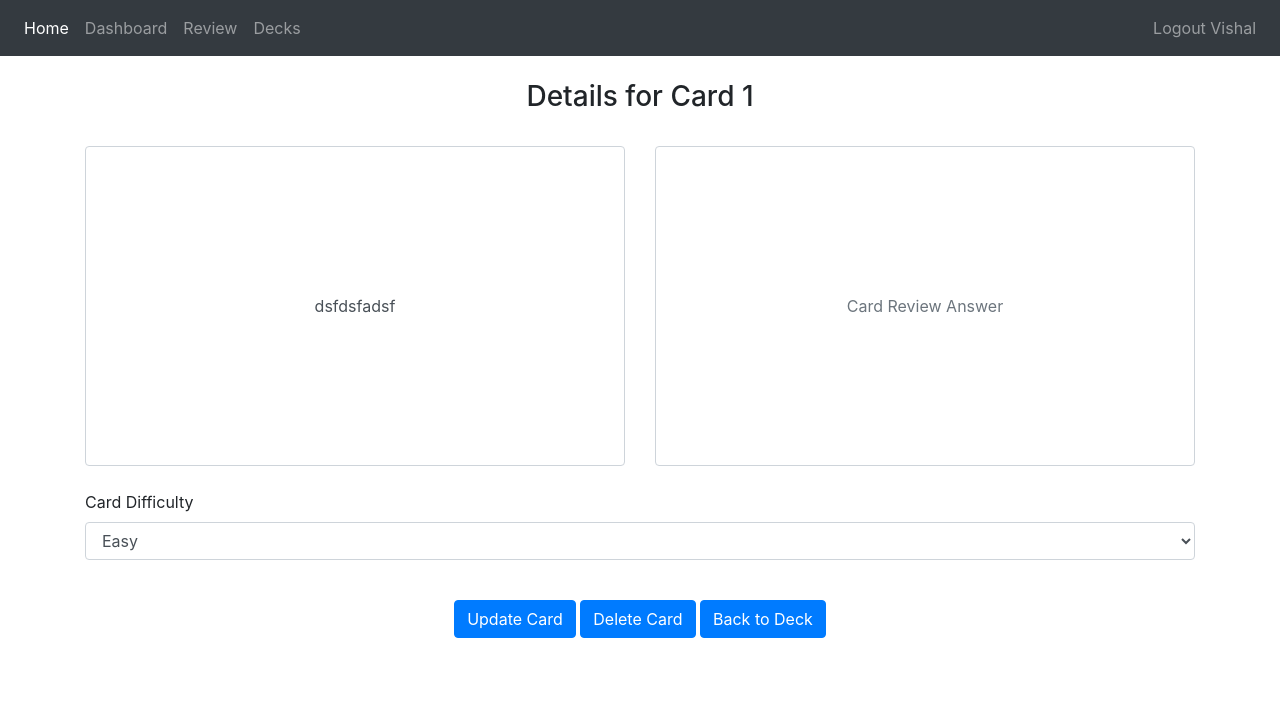
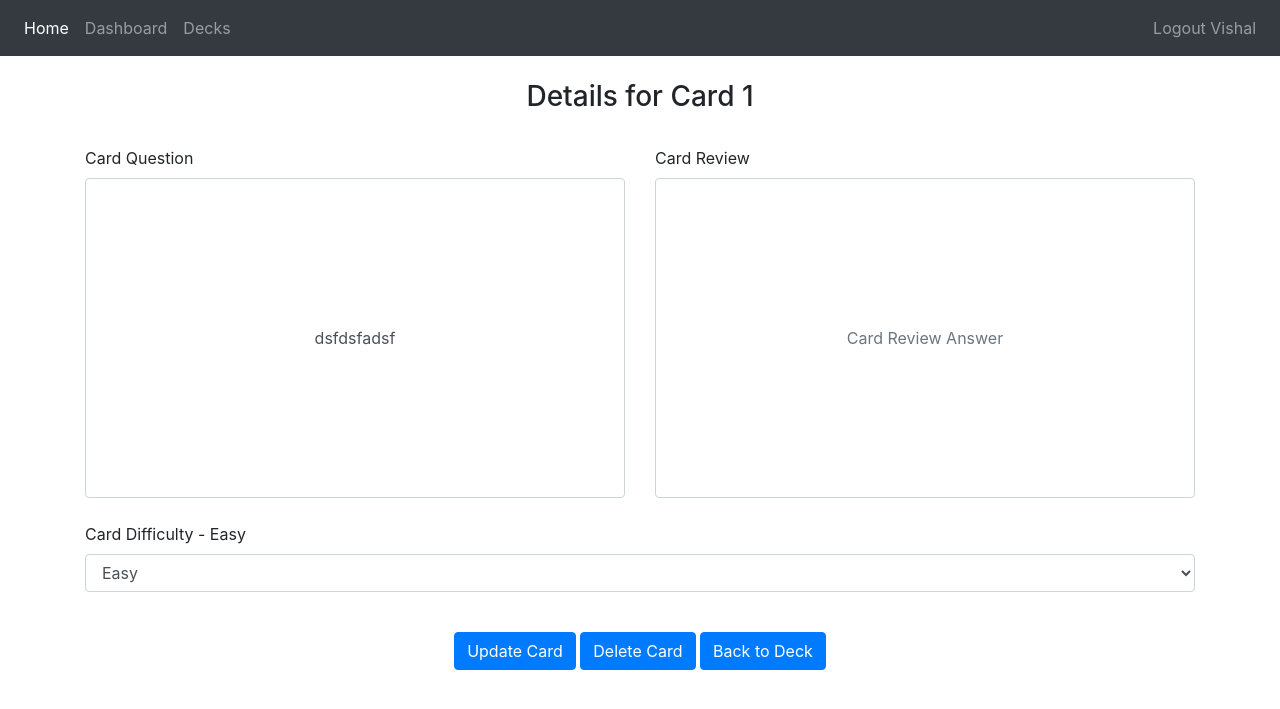
Before and after one commit to vishalkumarprasad/FlashCardApp, a Flask app: page /decks/1/cards/1 in a window 1280 px wide. Shown: the top 709 px of the page. Run offline with Flask 2, Linux system fonts and the light colour scheme; a user stored in the database is signed in; data comes from the database, SQL or seed files in the repository; both versions use the stored data as it was after the commit; some libraries are stand-ins or nearby versions.

Commit message:
second commit

```diff
--- a/flashapp/controller.py
+++ b/flashapp/controller.py
@@ -1,7 +1,6 @@
 from flask import Blueprint, render_template, flash, request, jsonify
 from flask_login import login_required, current_user
 from flashapp.database import db, User, Card, Deck
-from sqlalchemy import and_
 import json
 
 views = Blueprint('views', __name__)
@@ -16,8 +15,17 @@ def home():
 @views.route('/dashboard')
 @login_required
 def dashboard():
-    deck=0
-    return render_template('dashboard.html', user=current_user, deck=deck)
+    dict_final_score = {}
+    for deck in current_user.decks:
+        tot_score = full_tot_score = 0
+        for card in deck.cards:
+            ind_score = score_calc(card.score, card.diff_level)
+            tot_score += ind_score
+            full_ind_score = score_calc(1, card.diff_level)
+            full_tot_score += full_ind_score
+        final_score = str(tot_score)+'/'+str(full_tot_score)
+        dict_final_score[deck] = final_score
+    return render_template('dashboard.html', user=current_user, score=dict_final_score)
 
 
 @views.route('/decks', methods=['GET', 'POST'])
@@ -99,7 +107,7 @@ def card_creation(deck_id):
 @views.route('/decks/<deck_id>/cards/<card_id>', methods=['GET', 'POST'])
 @login_required
 def card_details(deck_id, card_id):
-    card = Card.query.filter_by(card_id=card_id).all()
+    card = Card.query.filter_by(card_id=card_id).first()
 
     if request.method == 'POST':
         new_card_ques = request.form.get('card-ques')
@@ -132,3 +140,9 @@ def delete_card():
         db.session.commit()
         flash('Card deleted.', category='success')
     return jsonify({})
+
+
+def score_calc(score, diff_level):
+    score_dict = {'Easy': 1, 'Medium': 2, 'Difficult': 3}
+    cum_score = score_dict.get(diff_level)*score
+    return cum_score
--- a/flashapp/templates/base.html
+++ b/flashapp/templates/base.html
@@ -39,11 +39,6 @@
             <li class="nav-item">
                 {% if user.is_authenticated %}
                 <a class="nav-link" href="/dashboard">Dashboard</a>
-                {% endif %}
-            </li>
-            <li class="nav-item">
-                {% if user.is_authenticated %}
-                <a class="nav-link" href="/review">Review</a>
                 {% endif %}
             </li>
             <li class="nav-item">
--- a/flashapp/templates/card_details.html
+++ b/flashapp/templates/card_details.html
@@ -1,37 +1,41 @@
 {% extends "base.html" %} {% block title %}Card Details{% endblock %} {% block content
 %}
 <form method="POST">
-  <h3 align="center">Details for Card {{ card[0].card_id }}</h3>
+  <h3 align="center">Details for Card {{ card.card_id }}</h3>
     <br />
 
   <div class="row">
+
     <div class="col">
-      <input type="text" style="height:20rem" class="form-control text-center" placeholder="Card Question" id="card-ques" name="card-ques" value="{{ card[0].card_ques }}">
+        <label for="exampleFormControlSelect1">Card Question</label>
+      <input type="text" style="height:20rem" class="form-control text-center" placeholder="Card Question" id="card-ques" name="card-ques" value="{{ card.card_ques }}">
     </div>
+
     <div class="col">
-      <input type="text" style="height:20rem" class="form-control text-center" placeholder="Card Review Answer" id="card-ans" name="card-ans" value="{{ card[0].card_ans }}">
+        <label for="exampleFormControlSelect1">Card Review</label>
+      <input type="text" style="height:20rem" class="form-control text-center" placeholder="Card Review Answer" id="card-ans" name="card-ans" value="{{ card.card_ans }}">
     </div>
   </div>
 
     <br />
 <div class="form-group">
-    <label for="exampleFormControlSelect1">Card Difficulty</label>
-    <select class="form-control" id="card-diff" name="card-diff" value="{{ card[0].card_ques }}">
+    <label for="exampleFormControlSelect1">Card Difficulty - {{ card.diff_level }}</label>
+    <select class="form-control" id="card-diff" name="card-diff">
       <option>Easy</option>
       <option>Medium</option>
       <option>Difficult</option>
     </select>
   </div>
   <br />
-
-</form>
-    <div class="text-center">
+  <div class="text-center">
 <button type="submit" class="btn btn-primary">Update Card</button>
     <button type="button" class="btn btn-primary" data-toggle="modal" data-target="#exampleModalCenter2">
   Delete Card
 </button>
     <a class="btn btn-primary" href="/decks/{{ deck_id }}" role="button">Back to Deck</a>
     </div>
+</form>
+
 
 
 <div class="modal fade" id="exampleModalCenter2" tabindex="-1" role="dialog" aria-labelledby="exampleModalCenterTitle" aria-hidden="true">
@@ -48,7 +52,7 @@
       </div>
       <div class="modal-footer">
         <button type="button" class="btn btn-secondary" data-dismiss="modal">No</button>
-        <button type="button" class="btn btn-primary" onClick="deleteCard({{ card[0].card_id }}, {{ deck_id }})">Yes</button>
+        <button type="button" class="btn btn-primary" onClick="deleteCard({{ card.card_id }}, {{ deck_id }})">Yes</button>
       </div>
     </div>
   </div>
```
Also changed, not shown: flashapp/templates/card_manage.html (+5 -3 lines), flashapp/templates/dashboard.html (+12 -9 lines), flashapp/database.db.
